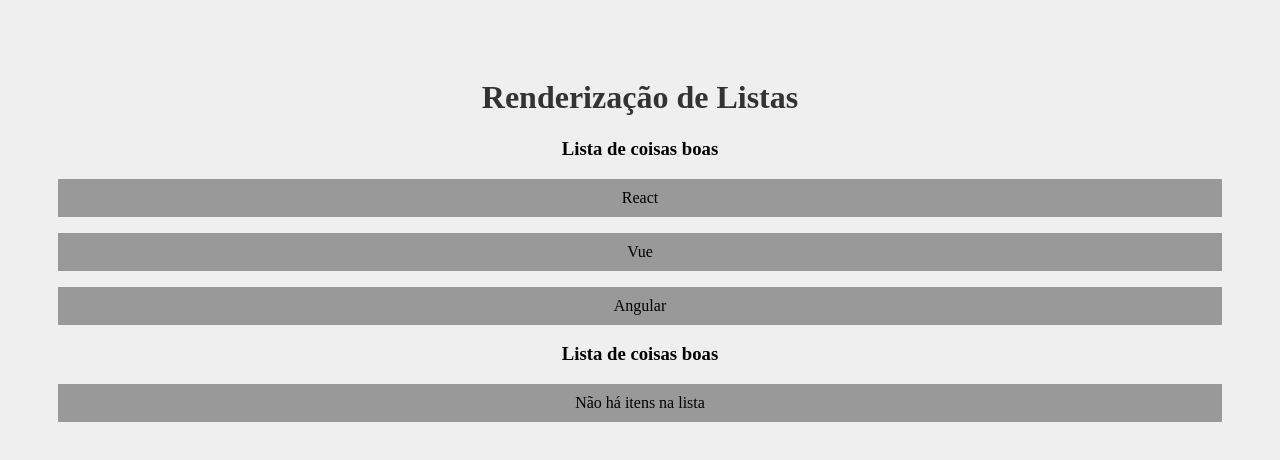
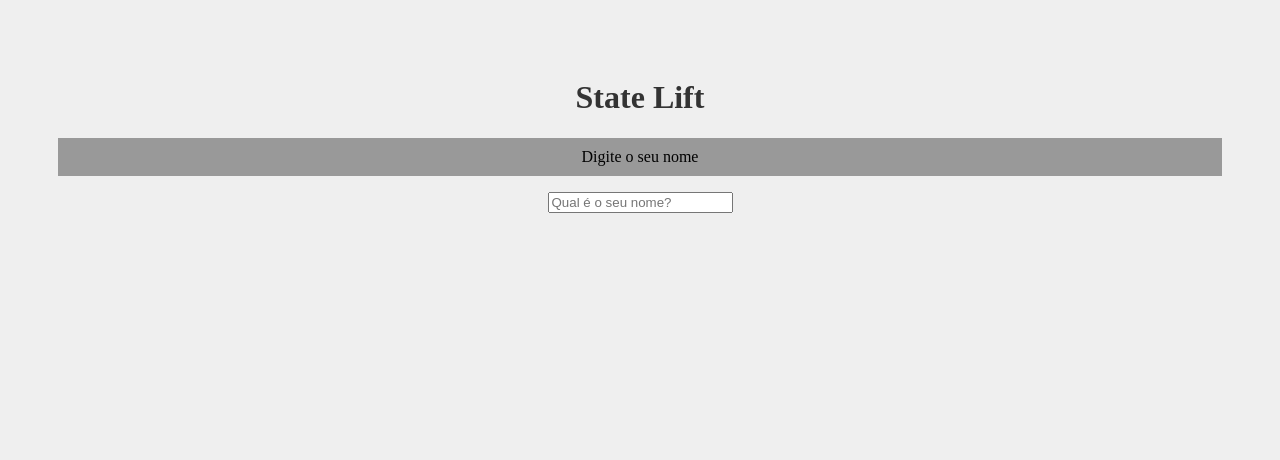
Before and after one commit to lidiannerb/React-Hora-de-codar, a React (Create React App) app: page / in a window 1280 px wide. Shown: the top 460 px of the page. Built offline with nearby package versions, Linux system fonts and the light colour scheme.

Commit message:
feat: state lift

```diff
--- a/src/App.js
+++ b/src/App.js
@@ -1,18 +1,23 @@
 import React from 'react';
+import { useState } from "react";
 import "./App.css";
-import NovaLista from './components/NovaLista';
+import SeuNome from './components/SeuNome';
+import Saudacao from './components/Saudacao';
 
 function App() {
-  //abaixo simulamos um arquivo externo com dados em array
-  const meusItens = ["React", "Vue", "Angular"]
+
+  const [nome, setNome] = useState();
 
   return (
     <div className="App">
-      <h1>Renderização de Listas</h1>
-      <NovaLista itens={meusItens}/>
-      <NovaLista itens={[]}/>
+      <h1>State Lift</h1>
+      <SeuNome setNome={setNome} />
+      <Saudacao nome={nome}/>
+      {nome}
     </div>
   );
 }
 
 export default App;
+
+//Aqui estamos usando o State Lift, pois temos um fim para SeuNome e outro para Saudacao
--- /dev/null
+++ b/src/components/Saudacao/index.jsx
@@ -0,0 +1,17 @@
+const Saudacao = ({nome}) => {
+
+  const gerarSaudacao = (algumNome) => {
+    return `olá, ${algumNome}, tudo bem?`
+  }
+
+  return (
+    <>
+      {nome && <p>{gerarSaudacao(nome)}</p>}
+    </>
+  );
+}
+
+export default Saudacao;
+
+//colocamos o if (&&) para que a saudação apareça apenas quando houver um nome no input
+// do componente SeuNome
--- /dev/null
+++ b/src/components/SeuNome/index.jsx
@@ -0,0 +1,17 @@
+const SeuNome = ({ setNome }) => {
+  return (
+    <div>
+      <p>Digite o seu nome</p>
+      <input
+        type="text"
+        placeholder="Qual é o seu nome?"
+        onChange={(e) => setNome(e.target.value)}
+      />
+    </div>
+  );
+};
+
+export default SeuNome;
+
+//state lift: centralizar o state no componente pai (app, nesse caso), e alterar o
+// state no componente filho (SeuNome)
```
